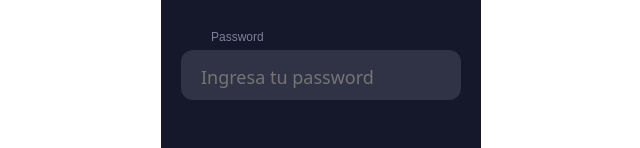
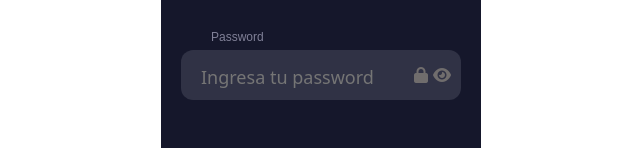
Before and after one commit to FabMera/fullstack_app_vue, a Vue app: page /#/ in a window 1280 px wide. Shown: the part 353-501 px from the top of the page, without its empty margins (319-959 px from the left). Built offline with nearby package versions, Linux system fonts and the light colour scheme; no server answers.

Commit message:
se arreglan algunas validaciones en el registro cuando el servidor responde 500

```diff
--- a/src/components/users/FormLogin.vue
+++ b/src/components/users/FormLogin.vue
@@ -18,10 +18,17 @@
             <input
                 v-model="user.password"
                 placeholder="Ingresa tu password"
-                type="password"
+                :type="showPassword ? 'text' : 'password'"
                 class="input"
                 id="password"
             />
+            <div class="icon-container">
+                <i class="fa-solid fa-lock icon"></i>
+                <i
+                    :class="eyeIconClass"
+                    @click="showPassword = !showPassword"
+                ></i>
+            </div>
             <div class="cut"></div>
             <label class="iLabel" for="password">Password</label>
         </div>
@@ -31,10 +38,10 @@
             {{ errorMessage }}
         </p>
         <p class="register-prompt">
-        ¿No tienes una cuenta? <router-link to="/register">Regístrate aquí</router-link>
-    </p>
+            ¿No tienes una cuenta?
+            <router-link to="/register">Regístrate aquí</router-link>
+        </p>
     </form>
-
 </template>
 
 <script>
@@ -43,7 +50,9 @@ import { mapState } from "vuex";
 export default {
     name: "FormLogin",
     data() {
-        return {};
+        return {
+            showPassword: false,
+        };
     },
     props: {
         user: {
@@ -53,13 +62,18 @@ export default {
     },
     computed: {
         ...mapState("usuarios", ["errorLogin", "errorMessage"]),
+        eyeIconClass() {
+            return this.showPassword
+                ? "fa-solid fa-eye-slash icon"
+                : "fa-solid fa-eye icon";
+        },
     },
     methods: {
         handleSubmit() {
             this.$emit("handle-submit");
         },
     },
-    components: { router }
+    components: { router },
 };
 </script>
 
@@ -91,9 +105,21 @@ export default {
 }
 
 .input-container {
+    position: relative;
     height: 50px;
     position: relative;
     width: 100%;
+}
+.icon-container {
+    position: absolute;
+    right: 10px;
+    top: 50%;
+    transform: translateY(-50%);
+}
+.icon {
+    margin-left: 5px;
+    cursor: pointer;
+    color: #706d6d;
 }
 
 .ic1 {
@@ -195,5 +221,4 @@ export default {
     color: #3498db;
     text-decoration: none;
 }
-
 </style>
--- a/src/components/users/FormRegister.vue
+++ b/src/components/users/FormRegister.vue
@@ -18,11 +18,19 @@
         <div class="input-container ic2">
             <input
                 placeholder="Ingresa una contraseña"
-                type="password"
+                :type="showPassword ? 'text' : 'password'"
                 class="input"
                 id="password"
                 v-model="user.password"
             />
+            <div class="icon-container">
+                <i class="fa-solid fa-lock icon"></i>
+                <i
+                    :class="eyeIconClass"
+                    @click="showPassword = !showPassword"
+                ></i>
+            </div>
+
             <div class="cut"></div>
             <label class="iLabel" for="password">Password</label>
         </div>
@@ -53,7 +61,9 @@
 export default {
     name: "FormRegister",
     data() {
-        return {};
+        return {
+            showPassword: false,
+        };
     },
     methods: {
         handleRegister() {
@@ -69,6 +79,13 @@ export default {
         errorRegister: {
             type: String,
             required: false,
+        },
+    },
+    computed: {
+        eyeIconClass() {
+            return this.showPassword
+                ? "fas fa-eye icon"
+                : "fas fa-eye-slash icon";
         },
     },
 };
@@ -102,11 +119,23 @@ export default {
 }
 
 .input-container {
+    position: relative;
     height: 50px;
     position: relative;
     width: 100%;
 }
 
+.icon-container {
+    position: absolute;
+    right: 10px;
+    top: 50%;
+    transform: translateY(-50%);
+}
+.icon {
+    margin-left: 5px;
+    cursor: pointer;
+    color: #706d6d;
+}
 .ic1 {
     margin-top: 40px;
     margin-bottom: 50px;
--- a/src/store/usuarios/actions.js
+++ b/src/store/usuarios/actions.js
@@ -47,7 +47,13 @@ export const login = async ({ dispatch, commit }, credentials) => {
         console.log(error.response.data);
         commit("setIsAuthenticated", false);
         commit("setErrorLogin", true);
-        commit("setErrorMessage", error.response.data);
+
+        if (error.response && typeof error.response.data === "object") {
+            commit("setErrorMessage", error.response.data);
+        } else {
+            commit("setErrorMessage", "Error de conexión con el servidor");
+        }
+
         return error;
 
     } finally {
--- a/src/views/RegisterView.vue
+++ b/src/views/RegisterView.vue
@@ -7,7 +7,6 @@
             :errorRegister="errorRegister"
             @handle-register="procesarRegistro"
             :user="user"
-
         />
     </div>
 </template>
@@ -33,11 +32,16 @@ export default {
     methods: {
         async procesarRegistro() {
             try {
-                if(this.user.username === "" || this.user.email === "" || this.user.password === "") {
+                if (
+                    this.user.username === "" ||
+                    this.user.email === "" ||
+                    this.user.password === ""
+                ) {
                     alert("Debe ingresar un username, un email y un password");
                     return;
                 }
-                const emailRegex = /^[\w-]+(\.[\w-]+)*@([\w-]+\.)+[a-zA-Z]{2,7}$/;
+                const emailRegex =
+                    /^[\w-]+(\.[\w-]+)*@([\w-]+\.)+[a-zA-Z]{2,7}$/;
                 if (!emailRegex.test(this.user.email)) {
                     alert("Debe ingresar un email válido");
                     return;
@@ -48,10 +52,13 @@ export default {
                 this.$router.push({ name: "login" });
             } catch (error) {
                 console.log(error);
-                if (error) {
+                if (
+                    (error && typeof error === "string") ||
+                    error === "object"
+                ) {
                     this.errorRegister = error;
                 } else {
-                    this.errorRegister = "Error al registrar usuario";
+                    this.errorRegister = "Servidor no disponible";
                 }
             }
         },
```
